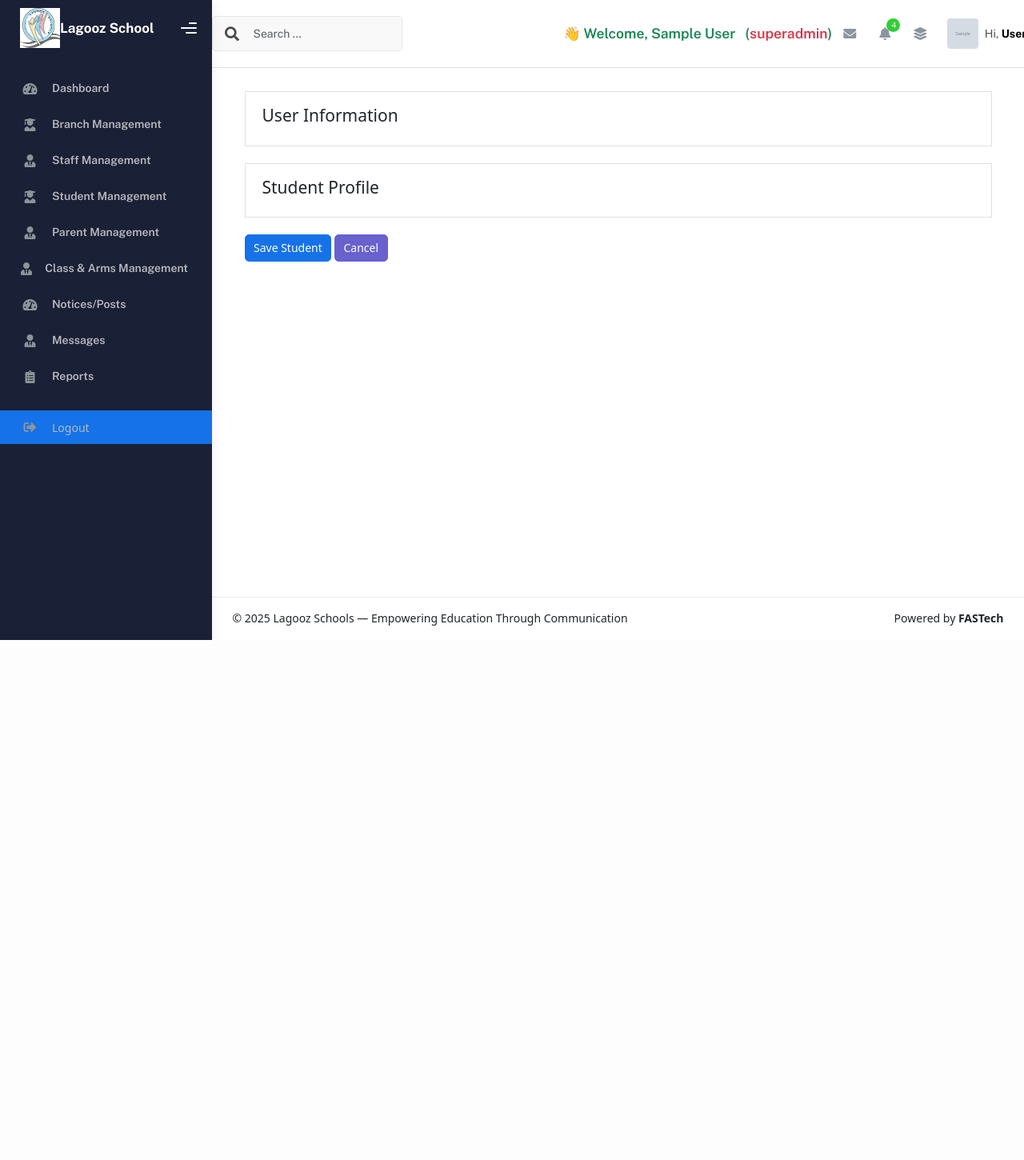
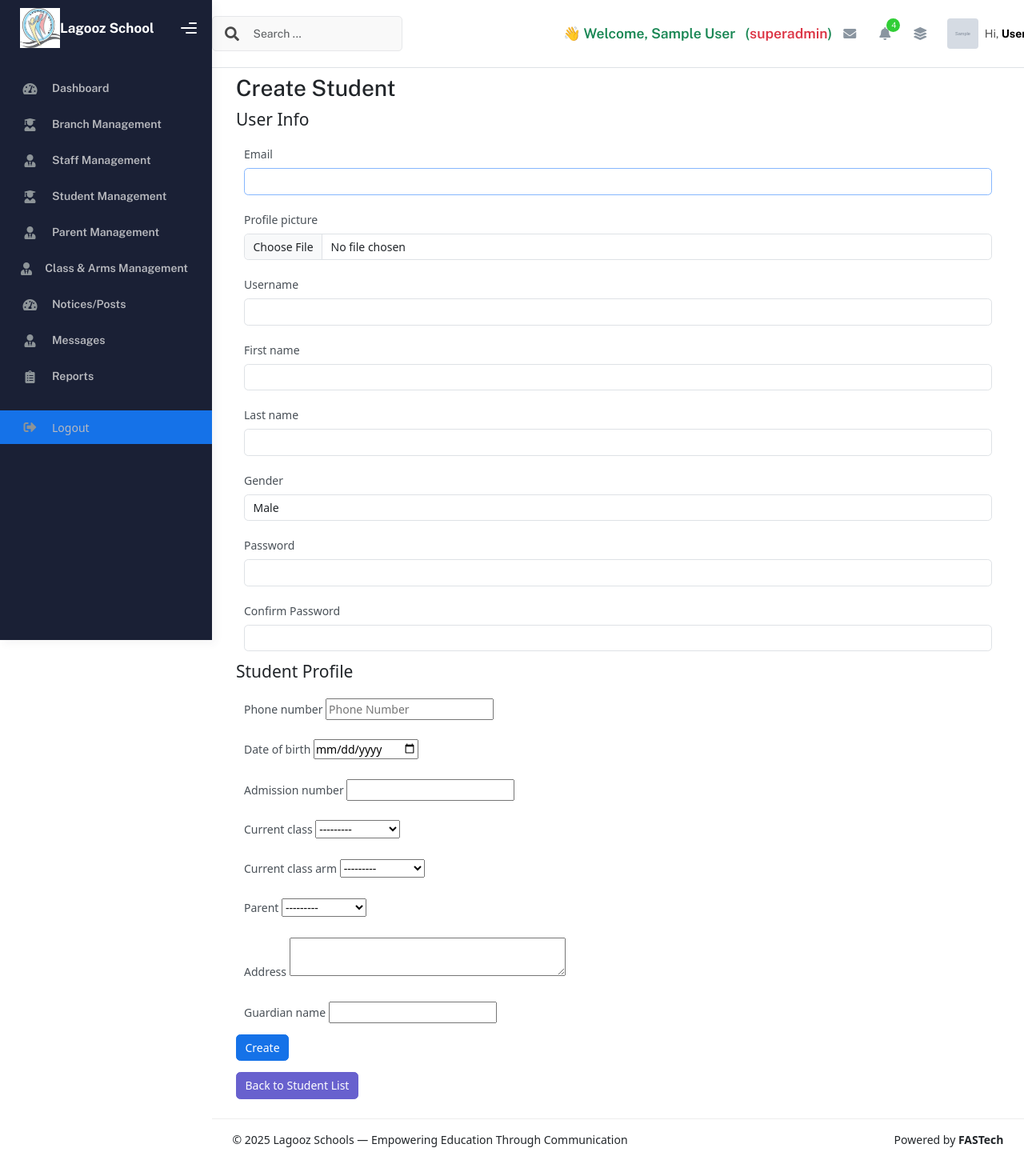
Before and after one commit to FAS2024/school-communication-system, a Django app: page /student/create/ in a window 1280 px wide. Shown: the whole page at 80% size. Before the commit the page ends 800 px from the top, so only its background shows below. Run offline with Django 5.2, Linux system fonts and the light colour scheme; a user stored in the database is signed in; tables that the repository leaves empty hold one stand-in row (values such as "Sample post"); grey boxes marked "Sample" are stand-in pictures; some libraries are stand-ins or nearby versions.

Commit message:
I am still working on the student CRUD

```diff
--- a/accounts/forms.py
+++ b/accounts/forms.py
@@ -651,11 +651,6 @@ class ClassArmForm(forms.ModelForm):
 #                         self.fields[field].disabled = True
 
 
-from django import forms
-from django.contrib.auth.forms import UserCreationForm
-from django.core.exceptions import ValidationError
-from .models import CustomUser, StudentProfile, ParentProfile, Branch
-
 class StudentCreationForm(UserCreationForm):
     password1 = forms.CharField(
         widget=forms.PasswordInput(),
@@ -742,6 +737,7 @@ class StudentCreationForm(UserCreationForm):
 
 
 class StudentProfileForm(forms.ModelForm):
+    parent = forms.ModelChoiceField(queryset=ParentProfile.objects.none(), required=True)
     class Meta:
         model = StudentProfile
         fields = [
@@ -761,11 +757,11 @@ class StudentProfileForm(forms.ModelForm):
 
         if user:
             if user.role == 'branch_admin':
-                # Show only parents from this branch
                 self.fields['parent'].queryset = ParentProfile.objects.filter(user__branch=user.branch)
             elif user.role == 'superadmin':
-                # Show all parents
                 self.fields['parent'].queryset = ParentProfile.objects.all()
+            else:
+                self.fields['parent'].queryset = ParentProfile.objects.none()
 
         if user and user.role == 'student' and user == getattr(self.instance, 'user', None):
             readonly_fields = [
--- a/templates/student_form.html
+++ b/templates/student_form.html
@@ -1,51 +1,58 @@
 {% extends "base.html" %}
-{% load static %}
 
 {% block content %}
-<div class="container mt-4">
-    <h2>{{ title }}</h2>
+  <h2>
+    {% if user_form.instance.pk %}
+      Update Student
+    {% else %}
+      Create Student
+    {% endif %}
+  </h2>
 
-    <form method="POST" enctype="multipart/form-data" class="mt-3">
+  <form method="post" enctype="multipart/form-data">
     {% csrf_token %}
 
-        <!-- User Info -->
-        <fieldset class="border p-3 mb-4">
-            <legend class="w-auto px-2">User Information</legend>
-
-            {% for field in form.visible_fields %}
-                {% if field.name in "first_name last_name username email gender password confirm_password profile_picture" %}
+    <fieldset>
+      <legend>User Info</legend>
+      {% for field in user_form %}
         <div class="form-group">
-                        {{ field.label_tag }}
+          <label for="{{ field.id_for_label }}">{{ field.label }}</label>
           {{ field }}
+          {% if field.help_text %}
+            <small class="form-text text-muted">{{ field.help_text }}</small>
+          {% endif %}
           {% for error in field.errors %}
-                            <small class="form-text text-danger">{{ error }}</small>
+            <div class="text-danger">{{ error }}</div>
           {% endfor %}
         </div>
-                {% endif %}
       {% endfor %}
     </fieldset>
 
-        <!-- Student Profile Info -->
-        <fieldset class="border p-3 mb-4">
-            <legend class="w-auto px-2">Student Profile</legend>
-
-            {% for field in form.visible_fields %}
-                {% if field.name in "admission_number current_class current_class_arm date_of_birth address phone_number parent guardian_name" %}
+    <fieldset>
+      <legend>Student Profile</legend>
+      {% for field in profile_form %}
         <div class="form-group">
-                        {{ field.label_tag }}
+          <label for="{{ field.id_for_label }}">{{ field.label }}</label>
           {{ field }}
+          {% if field.help_text %}
+            <small class="form-text text-muted">{{ field.help_text }}</small>
+          {% endif %}
           {% for error in field.errors %}
-                            <small class="form-text text-danger">{{ error }}</small>
+            <div class="text-danger">{{ error }}</div>
           {% endfor %}
         </div>
-                {% endif %}
       {% endfor %}
-
-            {{ form.branch }}
     </fieldset>
 
-        <button type="submit" class="btn btn-primary">Save Student</button>
-        <a href="{% url 'student_list' %}" class="btn btn-secondary">Cancel</a>
+    <button type="submit" class="btn btn-primary">
+      {% if user_form.instance.pk %}
+        Update
+      {% else %}
+        Create
+      {% endif %}
+    </button>
   </form>
-</div>
+
+  <a href="{% url 'student_list' %}" class="btn btn-secondary mt-3">Back to Student List</a>
+
 {% endblock %}
```
Lines whose indentation alone changed are shown as unchanged.
